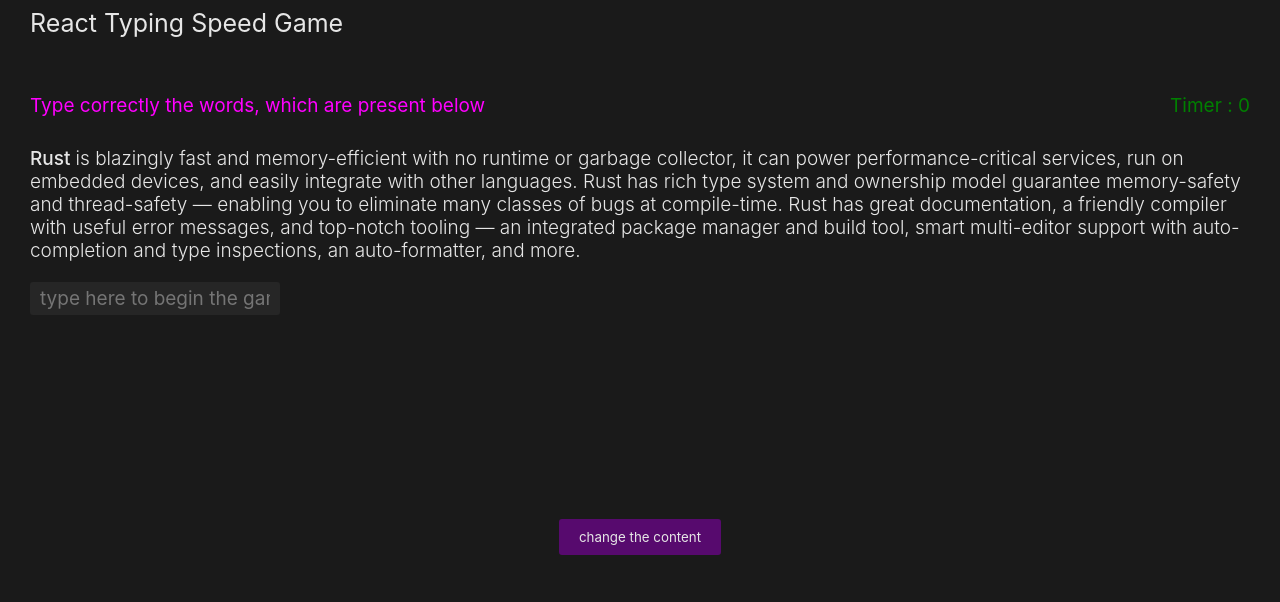
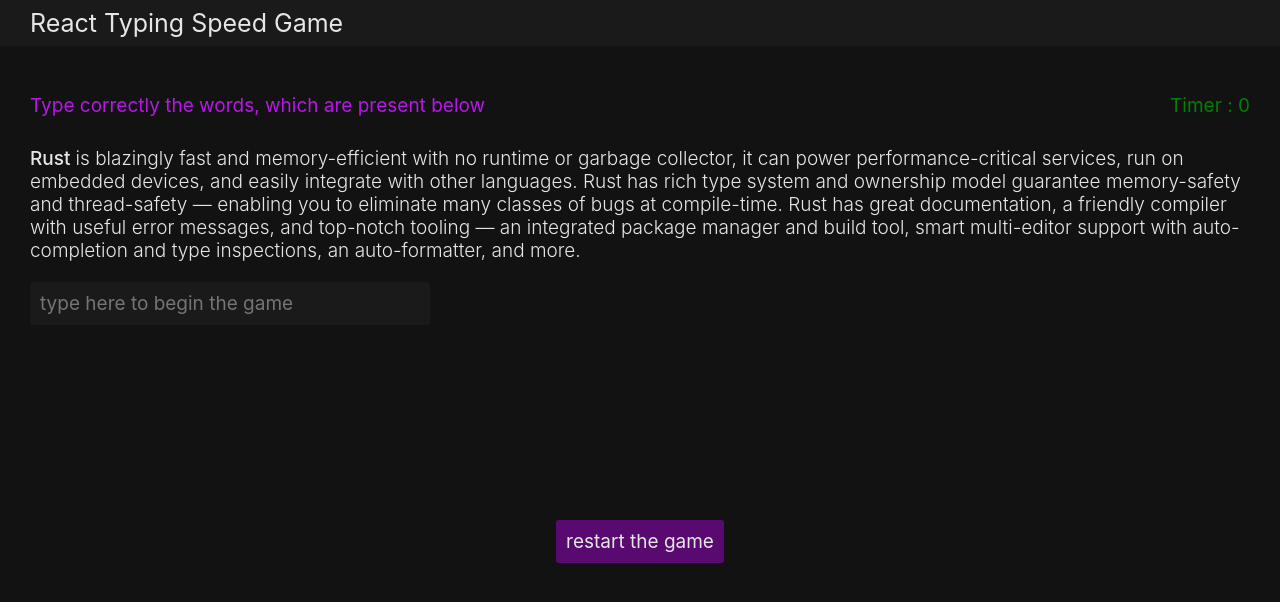
Before and after one commit to Ashish-simpleCoder/react-ts-typing-game, a React (Create React App) app: page / in a window 1280 px wide. Shown: the top 602 px of the page. Built offline with nearby package versions, Linux system fonts and the light colour scheme.

Commit message:
added: game reset logic and function added: same styling to button and input box

```diff
--- a/src/App.tsx
+++ b/src/App.tsx
@@ -22,9 +22,7 @@
         if(active_word_index > cloud_index.length-1){
             setTotalTime(0)
             setTimeout(()=>alert('your typing speed is '+Math.round((total_right_words*60)/total_time)+' wpm'),1000)
-            if(timer){
-                clearInterval(timer)
-            }
+            timer && clearInterval(timer)
             setTypedWordsArr([])
             setActiveWordIndex(0)
             setTotalRightWords(0)
@@ -52,6 +50,16 @@
         }
     }
 
+    const generateRandomPara = () =>{
+        setCloudIndex(WORD_CLOUD[randomNumber()].split(" "))
+        setActiveWordIndex(0)
+        setState('')
+        timer && clearInterval(timer)
+        setTotalRightWords(0)
+        setTotalTime(0)
+        setTypedWordsArr([])
+    }
+
 
 
     return(
@@ -68,7 +76,7 @@
                     typed_words_arr={typed_words_arr}
                 />
                 <Input state={state} handleChange={handleChange} placeholder="type here to begin the game"/>
-                <button onClick={()=>setCloudIndex(WORD_CLOUD[randomNumber()].split(" "))}>change the content</button>
+                <button onClick={generateRandomPara}>restart the game</button>
             </main>
 
         </>
--- a/src/styles/index.css
+++ b/src/styles/index.css
@@ -14,12 +14,16 @@
 }
 
 body {
-  background: #1a1a1a;
+  background: #121212;
   color: #e6e6e6;
 }
 
 main, header {
   padding: 0.8rem clamp(1rem,3rem,3vw);
+}
+
+header {
+  background: #1a1a1a;
 }
 
 main {
@@ -30,10 +34,11 @@
 main button {
   margin: auto;
   min-width: 10rem;
-  background: #570a6e;
+  background: #580a70;
   border: none;
   color: #e6e6e6;
-  padding: 1rem 2rem;
+  padding: 1rem clamp(1rem,1rem,1vw);
+  font-size: clamp(1.8rem,1.9rem,1.9vw);
   cursor: pointer;
   border-radius: 0.3rem;
   transition: all 0.3s;
@@ -56,7 +61,7 @@
 main > div h2, main > div span {
   font-weight: 400;
   font-size: clamp(1.8rem,1.9rem,1.9vw);
-  color: fuchsia;
+  color: #b816e9;
 }
 main > div span {
   color: green;
@@ -69,16 +74,16 @@
 }
 
 main input {
-  background: #262626;
+  background: #1a1a1a;
   border: none;
-  padding: 0.5rem clamp(0rem,1rem,1vw);
+  padding: 1rem clamp(1rem,1rem,1vw);
   font-size: clamp(1.8rem,1.9rem,1.9vw);
   margin-top: 2rem;
   width: 100%;
   outline: none;
   color: #e6e6e6;
   border-radius: 0.3rem;
-  max-width: 25rem;
+  max-width: 40rem;
 }
 
 .active {
--- a/src/styles/index.scss
+++ b/src/styles/index.scss
@@ -11,11 +11,14 @@
     height:100%;
 }
 body{
-    background: hsl(0,0,10%);
+    background: hsl(0,0,7%);
     color: hsl(0,0,90%);
 }
 main,header{
     padding:0.8rem clamp(1rem,3rem,3vw);
+}
+header{
+    background: hsl(0,0,10%);
 }
 main{
     display: flex;
@@ -25,10 +28,11 @@
     button{
         margin:auto;
         min-width:10rem;
-        background: rgb(87, 10, 110);
+        background: hsl(286, 83%, 24%);
         border:none;
         color:hsl(0,0,90%);
-        padding:1rem 2rem;
+        padding:1rem clamp(1rem,1rem,1vw);
+        font-size: clamp(1.8rem,1.9rem,1.9vw);
         cursor: pointer;
         border-radius: 0.3rem;
         transition: all 0.3s;
@@ -54,7 +58,7 @@
     h2,span{
         font-weight: 400;
         font-size: clamp(1.8rem,1.9rem,1.9vw);
-        color:hsl(300, 100%, 50%);
+        color: hsl(286, 83%, 50%);
     }
     span{
         color:hsl(120, 100%, 25%);
@@ -67,16 +71,16 @@
 }
 
 main input{
-    background: hsl(0,0,15%);
+    background: hsl(0,0,10%);
     border:none;
-    padding:0.5rem clamp(0rem,1rem,1vw);
+    padding:1rem clamp(1rem,1rem,1vw);
     font-size: clamp(1.8rem,1.9rem,1.9vw);
     margin-top: 2rem;
     width:100%;
     outline: none;
     color:hsl(0,0,90%);
     border-radius: 0.3rem;
-    max-width:25rem;
+    max-width:40rem;
 }
 .active{
     font-weight: 500;
```
Also changed, not shown: 1 other file (tests, documents, lock files or other folders).
